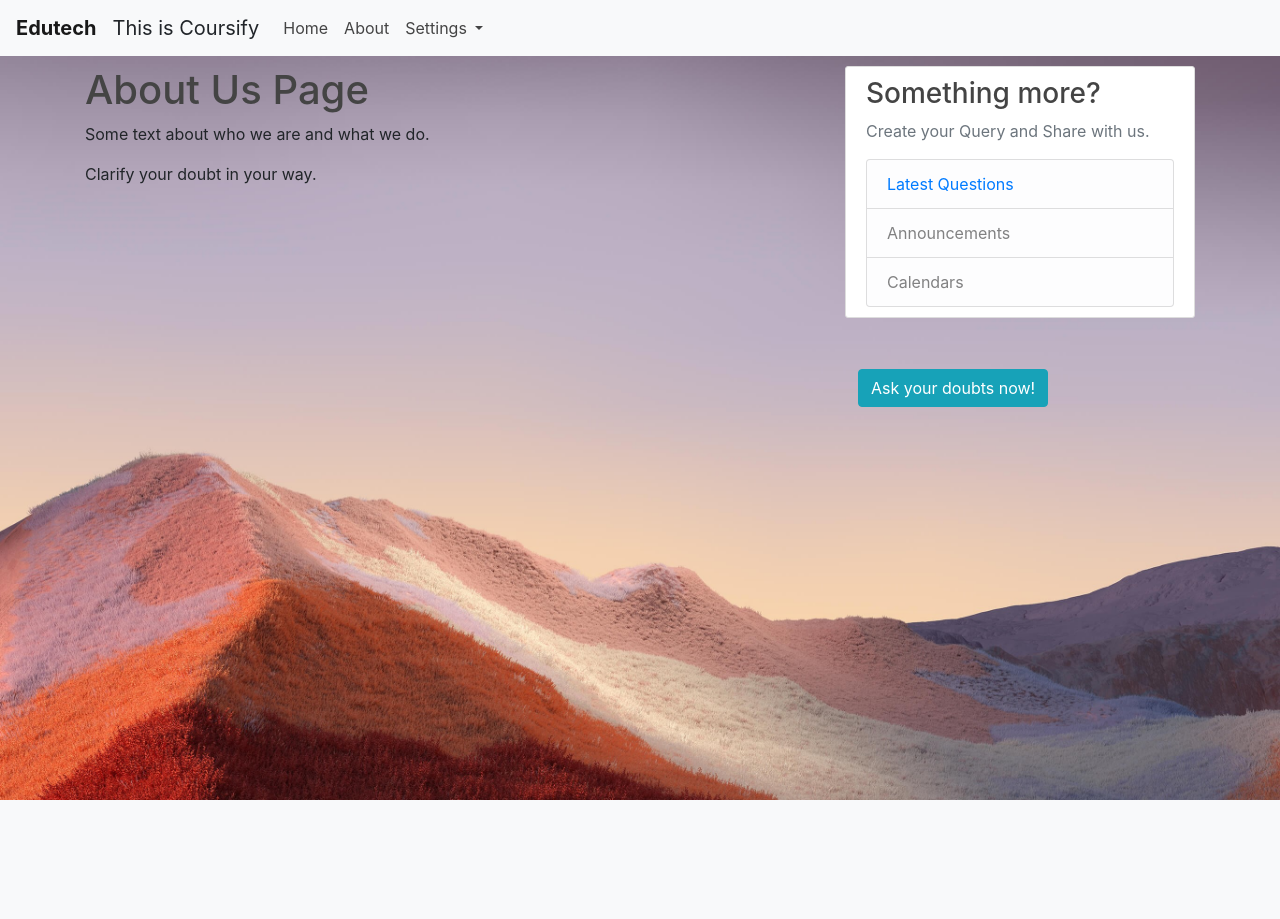
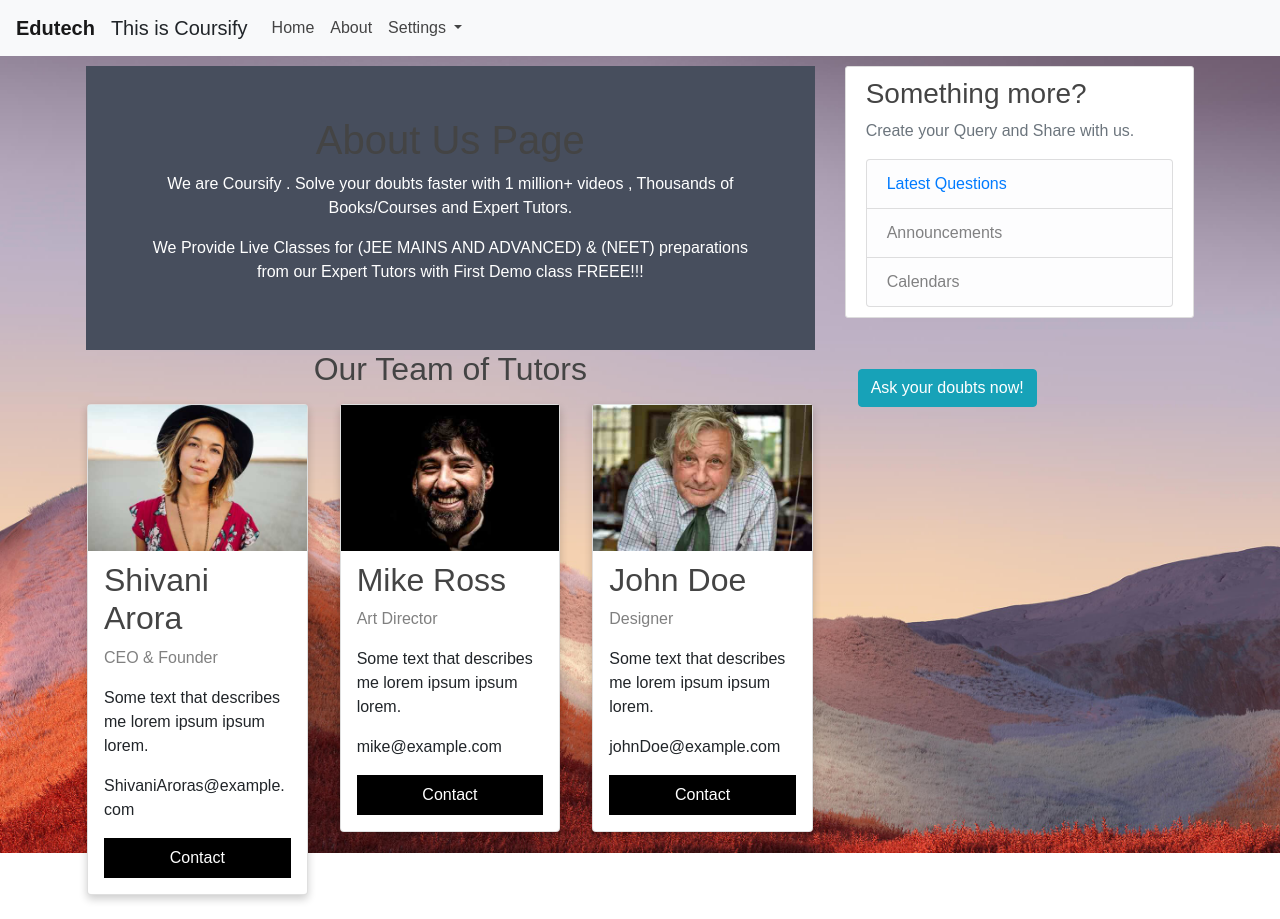
Before and after one commit to Chandlerrrr/Edutech, a Django app: page /about/ in a window 1280 px wide. Before the commit the page ends 800 px from the top, so only its background shows below. Run offline with Django 3.2, Linux system fonts and the light colour scheme; some libraries are stand-ins or nearby versions.

Commit message:
about us page

```diff
--- /dev/null
+++ b/Intern/static/intern/about.css
@@ -0,0 +1,68 @@
+body {
+  font-family: Arial, Helvetica, sans-serif;
+  margin: 0;
+}
+
+html {
+  box-sizing: border-box;
+}
+
+*, *:before, *:after {
+  box-sizing: inherit;
+}
+
+.column {
+  float: left;
+  width: 33.3%;
+  margin-bottom: 16px;
+  padding: 0 8px;
+}
+
+.card {
+  box-shadow: 0 4px 8px 0 rgba(0, 0, 0, 0.2);
+  margin: 8px;
+}
+
+.about-section {
+  padding: 50px;
+  text-align: center;
+  background-color: #474e5d;
+  color: white;
+}
+
+.container {
+  padding: 0 16px;
+}
+
+.container::after, .row::after {
+  content: "";
+  clear: both;
+  display: table;
+}
+
+.title {
+  color: grey;
+}
+
+.button {
+  border: none;
+  outline: 0;
+  display: inline-block;
+  padding: 8px;
+  color: white;
+  background-color: #000;
+  text-align: center;
+  cursor: pointer;
+  width: 100%;
+}
+
+.button:hover {
+  background-color: #555;
+}
+
+@media screen and (max-width: 650px) {
+  .column {
+    width: 100%;
+    display: block;
+  }
+}
--- a/Intern/templates/intern/about.html
+++ b/Intern/templates/intern/about.html
@@ -1,8 +1,57 @@
 {% extends "base.html" %}
+{% load static %}
 {% block content %}
+    <head>
+
+        <title>Edutech</title>
+    <link rel="stylesheet" type="text/css" href="{% static 'intern/about.css' %}">
+    </head>
     <div class="about-section">
         <h1>About Us Page</h1>
-        <p>Some text about who we are and what we do.</p>
-        <p>Clarify your doubt in your way.</p>
+        <p>We are Coursify . Solve your doubts faster with 1 million+ videos , Thousands of Books/Courses and Expert Tutors.</p>
+        <p>We Provide Live Classes for (JEE MAINS AND ADVANCED) & (NEET) preparations from our Expert Tutors with First Demo class FREEE!!!</p>
     </div>
+
+    <h2 style="text-align:center">Our Team of Tutors</h2>
+<div class="row">
+  <div class="column">
+    <div class="card">
+      <img src="/ourteam/team1.jpg" alt="Jane" style="width:100%">
+      <div class="container">
+        <h2>Shivani Arora</h2>
+        <p class="title">CEO & Founder</p>
+        <p>Some text that describes me lorem ipsum ipsum lorem.</p>
+        <p>ShivaniAroras@example.com</p>
+        <p><button class="button">Contact</button></p>
+      </div>
+    </div>
+  </div>
+
+  <div class="column">
+    <div class="card">
+      <img src="/ourteam/team2.jpg" alt="Mike" style="width:100%">
+      <div class="container">
+        <h2>Mike Ross</h2>
+        <p class="title">Art Director</p>
+        <p>Some text that describes me lorem ipsum ipsum lorem.</p>
+        <p>mike@example.com</p>
+        <p><button class="button">Contact</button></p>
+      </div>
+    </div>
+  </div>
+
+    <div class="column">
+        <div class="card">
+          <img src="/ourteam/team3.jpg" alt="John" style="width:100%">
+          <div class="container">
+            <h2>John Doe</h2>
+            <p class="title">Designer</p>
+            <p>Some text that describes me lorem ipsum ipsum lorem.</p>
+            <p>johnDoe@example.com</p>
+            <p><button class="button">Contact</button></p>
+          </div>
+        </div>
+      </div>
+    </div>
+
 {% endblock content %}
```
Also changed, not shown: ourteam/team1.jpg (added), ourteam/team2.jpg (added), ourteam/team3.jpg (added).
